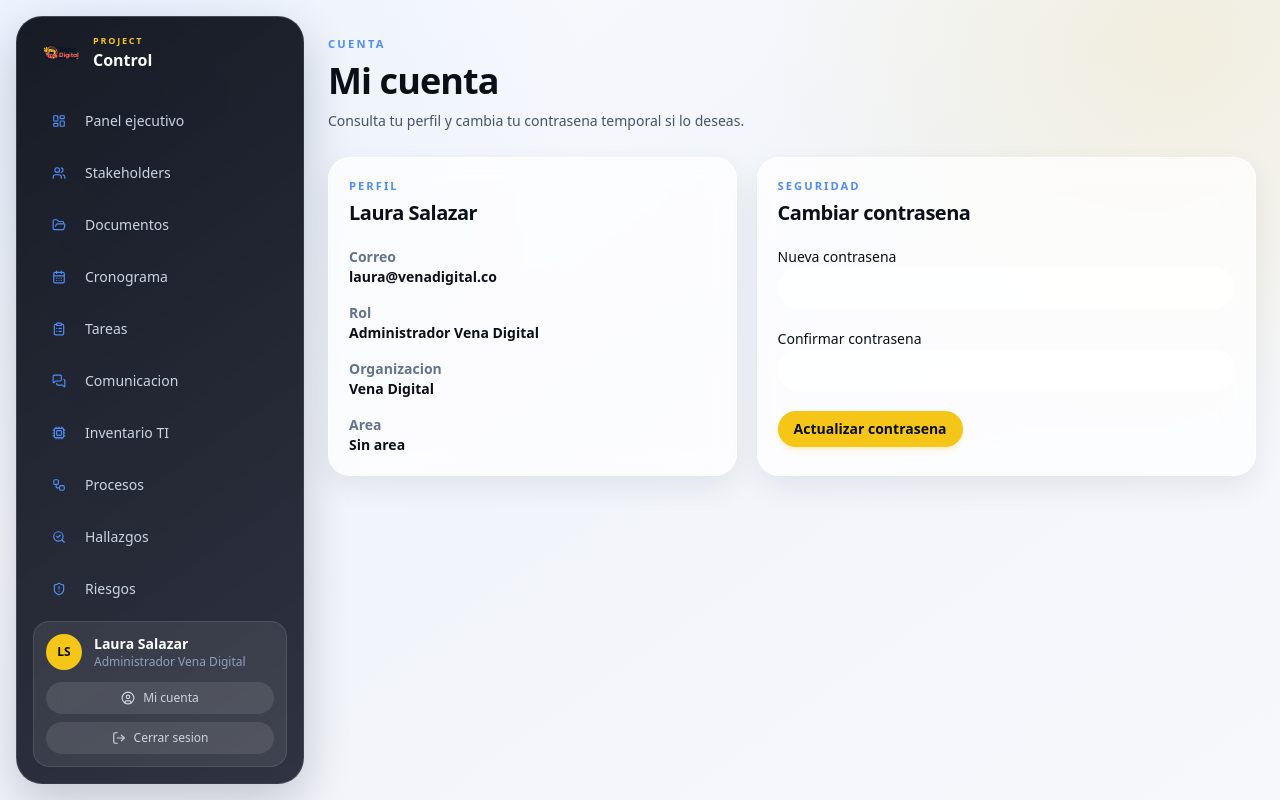
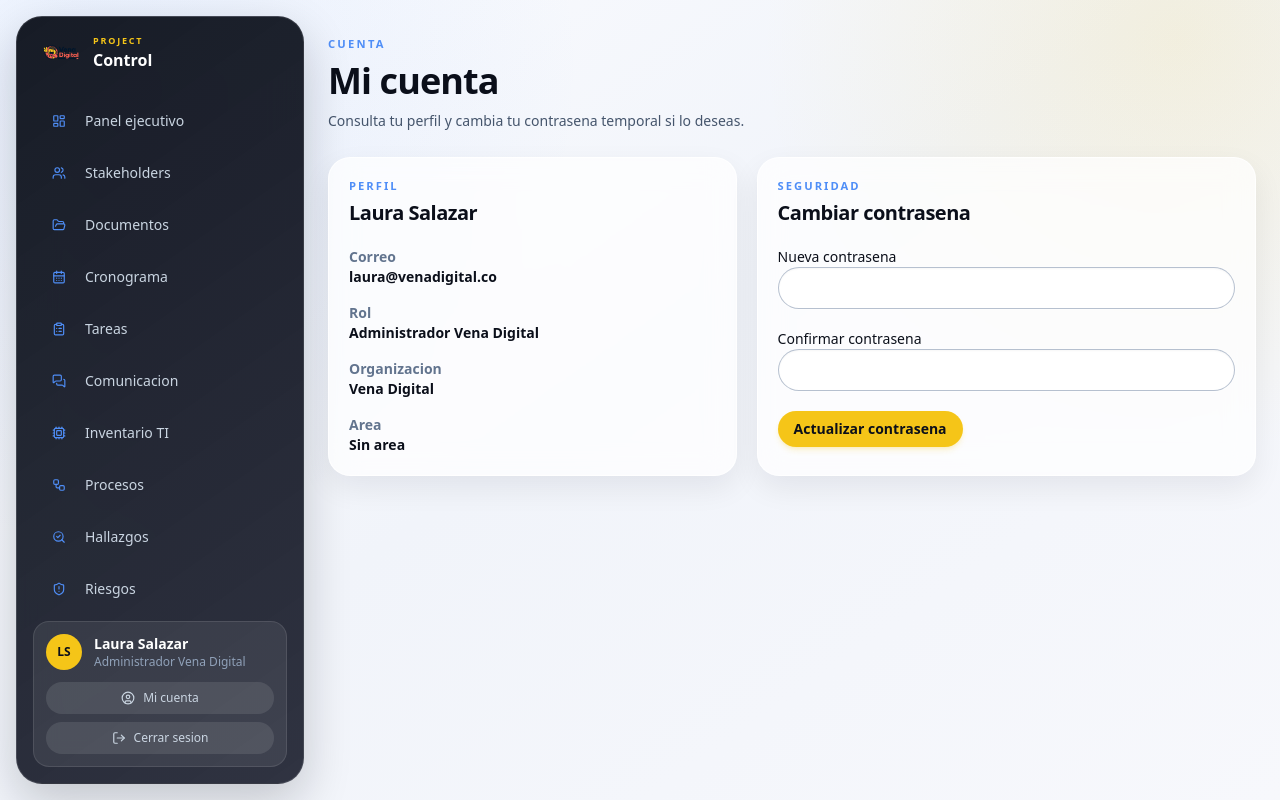
Before and after one commit to venadigital/PMPinares, a Next.js app: page /cuenta in a window 1280 px wide. Built offline with nearby package versions, Linux system fonts and the light colour scheme; no server answers.

Commit message:
Add consistent form field borders

```diff
--- a/app/globals.css
+++ b/app/globals.css
@@ -85,3 +85,26 @@ body {
 .focus-ring:focus-visible {
   outline-color: var(--color-accent-2);
 }
+
+input:not([type="checkbox"]):not([type="radio"]),
+textarea,
+select {
+  border-color: rgba(148, 163, 184, 0.68) !important;
+  background-color: rgba(255, 255, 255, 0.86);
+  box-shadow:
+    inset 0 1px 2px rgba(15, 23, 42, 0.035),
+    0 0 0 1px rgba(255, 255, 255, 0.35);
+}
+
+input:not([type="checkbox"]):not([type="radio"]):hover,
+textarea:hover,
+select:hover {
+  border-color: rgba(100, 116, 139, 0.78) !important;
+}
+
+input:not([type="checkbox"]):not([type="radio"]):focus,
+textarea:focus,
+select:focus {
+  border-color: rgba(79, 142, 247, 0.8) !important;
+  background-color: rgba(255, 255, 255, 0.94);
+}
--- a/components/ui/input.tsx
+++ b/components/ui/input.tsx
@@ -10,9 +10,9 @@ export function Field({ label, children }: { label: string; children: React.Reac
 }
 
 export function Input(props: React.InputHTMLAttributes<HTMLInputElement>) {
-  return <input {...props} className={cn("focus-ring w-full rounded-xl border border-white/75 bg-white/75 px-3.5 py-2.5 text-sm text-ink shadow-inner shadow-ink/5 placeholder:text-slate-400", props.className)} />;
+  return <input {...props} className={cn("focus-ring w-full rounded-xl border border-slate-300/70 bg-white/85 px-3.5 py-2.5 text-sm text-ink shadow-inner shadow-ink/5 placeholder:text-slate-400", props.className)} />;
 }
 
 export function Textarea(props: React.TextareaHTMLAttributes<HTMLTextAreaElement>) {
-  return <textarea {...props} className={cn("focus-ring min-h-24 w-full rounded-xl border border-white/75 bg-white/75 px-3.5 py-2.5 text-sm text-ink shadow-inner shadow-ink/5 placeholder:text-slate-400", props.className)} />;
+  return <textarea {...props} className={cn("focus-ring min-h-24 w-full rounded-xl border border-slate-300/70 bg-white/85 px-3.5 py-2.5 text-sm text-ink shadow-inner shadow-ink/5 placeholder:text-slate-400", props.className)} />;
 }
```
